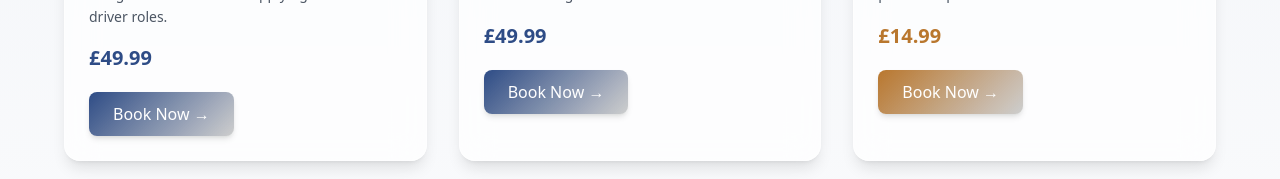
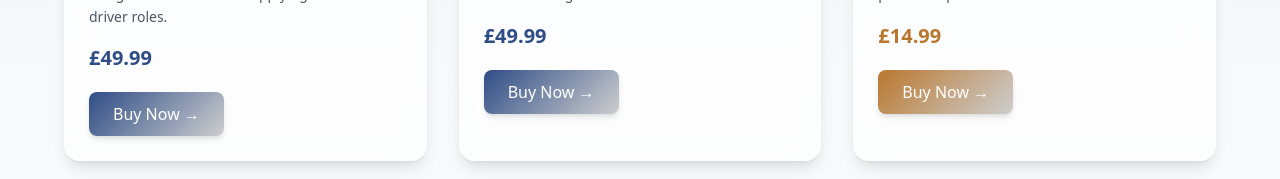
Before and after one commit to GhazanfarGw/Train-Driver, a React (Create React App) app: page /courses in a window 1280 px wide. Shown: the part 621-800 px from the top of the page. Built offline with nearby package versions, Linux system fonts and the light colour scheme.

Commit message:
Refactor Courses component for better readability

```diff
--- a/src/Course/Courses.jsx
+++ b/src/Course/Courses.jsx
@@ -113,7 +113,7 @@ function InterviewPreparation() {
                 background: `linear-gradient(135deg, ${course.color}, #00000030)`,
               }}
             >
-              Book Now →
+              Buy Now →
             </a>
           </motion.div>
         ))}
```
